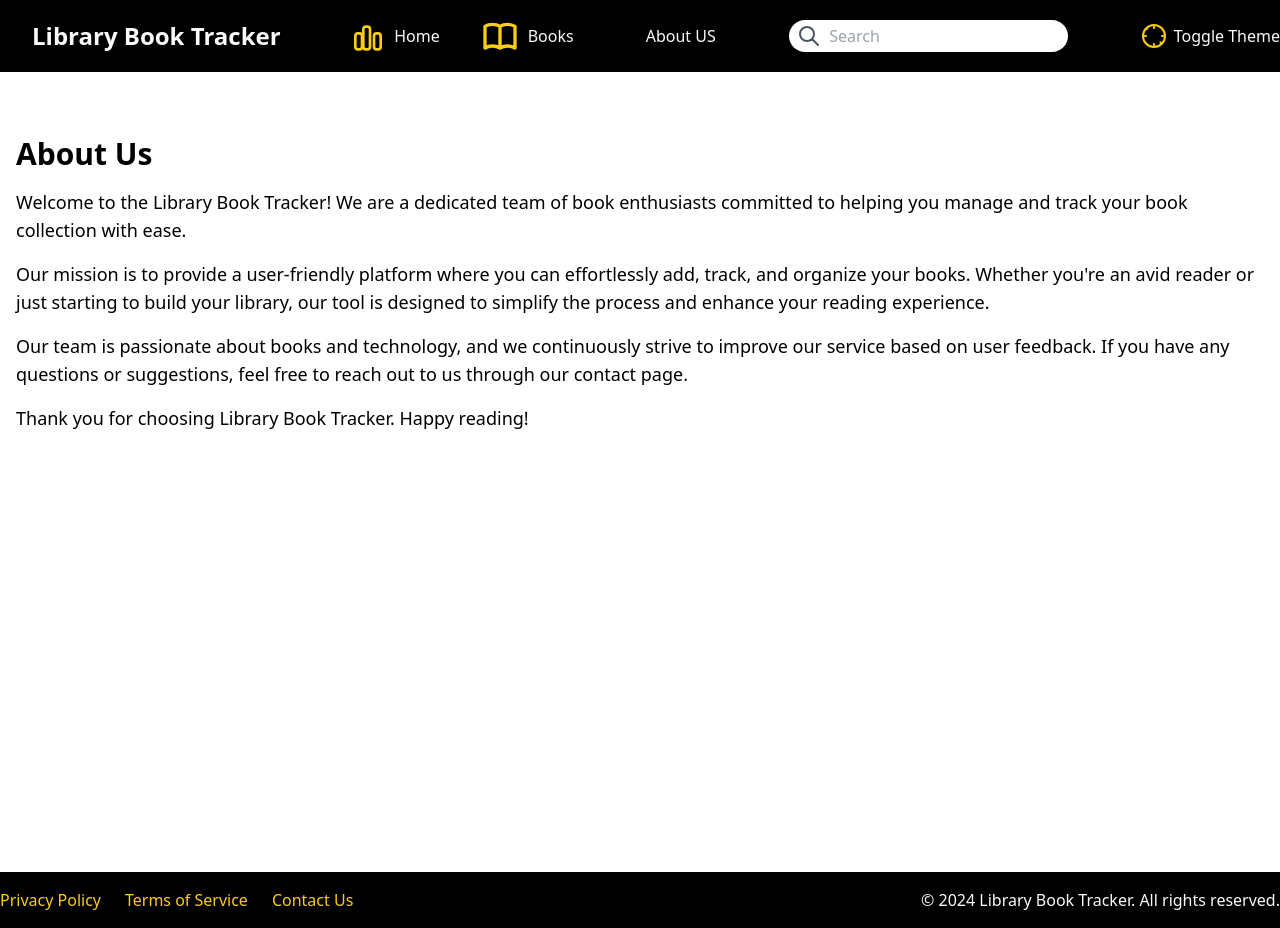
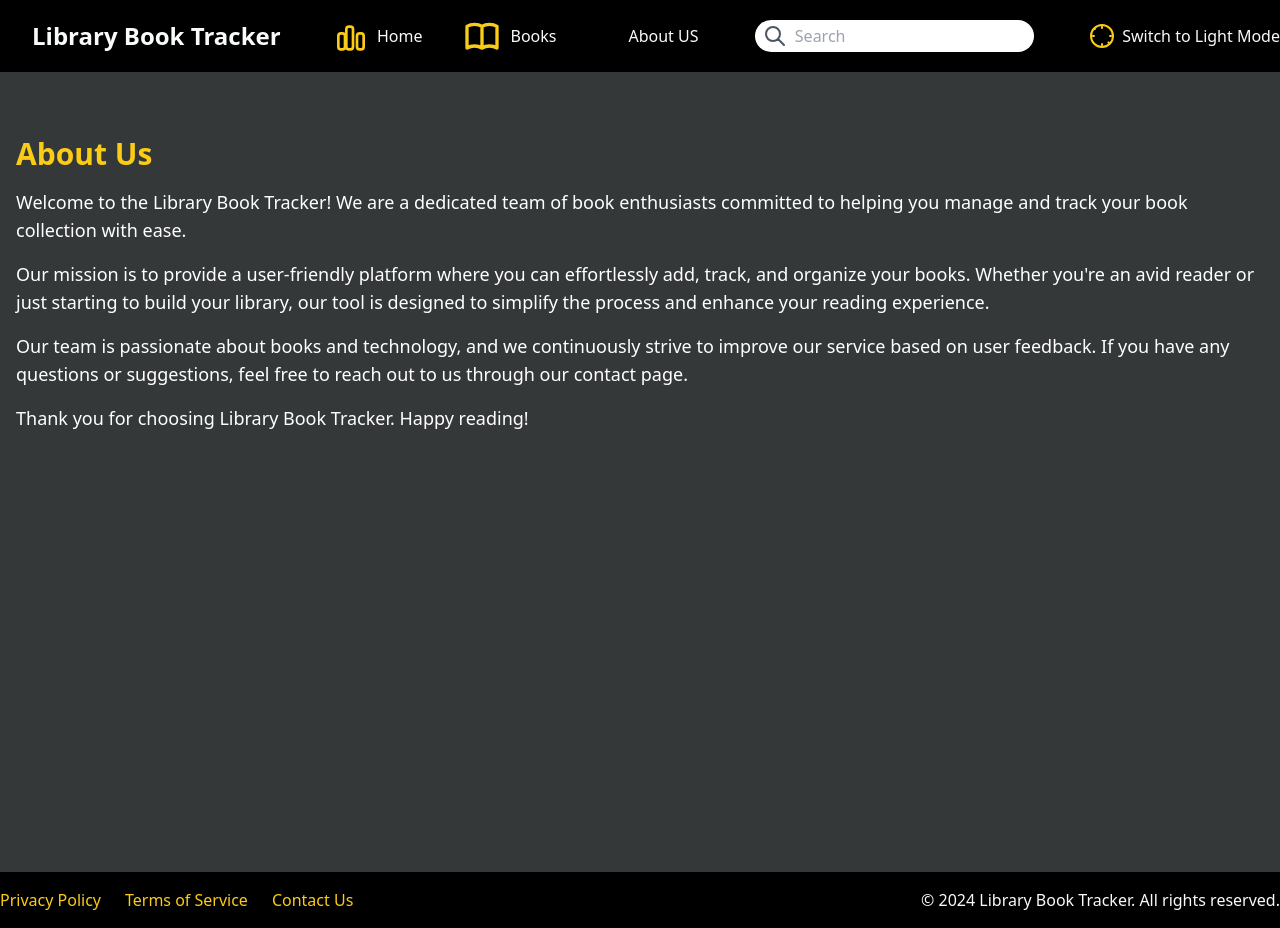
Before and after one commit to Raghadkatout08/library-book-tracker-routing, a Next.js app: page /about in a window 1280 px wide. Built offline with nearby package versions, Linux system fonts and the light colour scheme.

Commit message:
library-book-tracker-theme

```diff
--- a/app/about/page.js
+++ b/app/about/page.js
@@ -4,19 +4,19 @@ export const metadata = {
 }
 function AboutUs() {
     return (
-      <div className="flex flex-col min-h-screen">
-        <main className="flex-grow p-4 pt-16 relative">
-          <h1 className="text-3xl font-bold mb-4">About Us</h1>
-          <p className="text-lg mb-4">
+      <div className="flex flex-col min-h-screen relative">
+        <main className="flex-grow p-4 pt-16 relative  bg-gray-300 dark:bg-[#353839]">
+          <h1 className="text-3xl font-bold mb-4 text-gray-900 dark:text-yellow-400">About Us</h1>
+          <p className="text-lg mb-4 text-gray-850 dark:text-white">
             Welcome to the Library Book Tracker! We are a dedicated team of book enthusiasts committed to helping you manage and track your book collection with ease.
           </p>
-          <p className="text-lg mb-4">
+          <p className="text-lg mb-4 text-gray-850 dark:text-white">
             Our mission is to provide a user-friendly platform where you can effortlessly add, track, and organize your books. Whether you're an avid reader or just starting to build your library, our tool is designed to simplify the process and enhance your reading experience.
           </p>
-          <p className="text-lg mb-4">
+          <p className="text-lg mb-4 text-gray-850 dark:text-white">
             Our team is passionate about books and technology, and we continuously strive to improve our service based on user feedback. If you have any questions or suggestions, feel free to reach out to us through our contact page.
           </p>
-          <p className="text-lg">
+          <p className="text-lg text-gray-850 dark:text-white">
             Thank you for choosing Library Book Tracker. Happy reading!
           </p>
         </main>
--- a/app/components/BooksList.js
+++ b/app/components/BooksList.js
@@ -4,7 +4,7 @@ function BooksList({ books }) {
   const sortedBooks = useSortedBooks(books);
 
   if (!sortedBooks || sortedBooks.length === 0) {
-    return <p className="text-center text-gray-500">No books available.</p>;
+    return <p className="text-center text-gray-700 dark:text-white">No books available.</p>;
   }
 
   return (
--- a/app/components/Header.js
+++ b/app/components/Header.js
@@ -3,7 +3,11 @@ import { ContextTheme } from "../context/theme";
 function Header() {
 
     const {isDarkTheme, togglethemeHandler} = useContext(ContextTheme)
-    return (
+
+    const lightThemePath = "M12 3v1m0 16v1m-9-9h1m16 0h1M4.22 4.22l.707.707M18.364 18.364l.707.707M1 12a11 11 0 1022 0 11 11 0 10-22 0z";
+    const darkThemePath = "M12 21v-8.25M15.75 21v-8.25M8.25 21v-8.25M3 9l9-6 9 6m-1.5 12V10.332A48.36 48.36 0 0 0 12 9.75c-2.551 0-5.056.2-7.5.582V21M3 21h18M12 6.75h.008v.008H12V6.75Z";
+
+        return (
         < nav class="bg-gray-700 dark:bg-black" >
             <div class="container mx-auto py-4 flex justify-between items-center">
 
@@ -55,11 +59,13 @@ function Header() {
                     <input class="outline-none" type="text" placeholder="Search" />
                 </div>
 
-                <div class="flex items-center space-x-2">
-                            <svg xmlns="http://www.w3.org/2000/svg" className="h-6 w-6 text-yellow-400" fill="none" viewBox="0 0 24 24" stroke="currentColor">
-                                <path strokeLinecap="round" strokeLinejoin="round" strokeWidth="2" d="M12 3v1m0 16v1m-9-9h1m16 0h1M4.22 4.22l.707.707M18.364 18.364l.707.707M1 12a11 11 0 1022 0 11 11 0 10-22 0z" />
-                            </svg>
-                        <button onClick={togglethemeHandler} href="#" class="text-gray-50">Toggle Theme</button>
+                <div className="flex items-center space-x-2">
+                    <svg xmlns="http://www.w3.org/2000/svg" className="h-6 w-6 text-yellow-400" fill="none" viewBox="0 0 24 24" stroke="currentColor">
+                        <path strokeLinecap="round" strokeLinejoin="round" strokeWidth="2" d={isDarkTheme ? lightThemePath : darkThemePath} />
+                    </svg>
+                    <button onClick={togglethemeHandler} className="text-gray-50">
+                        {isDarkTheme ? "Switch to Light Mode" : "Switch to Dark Mode"}
+                    </button>
                 </div>
 
             </div>
--- a/app/context/theme.js
+++ b/app/context/theme.js
@@ -27,12 +27,16 @@ export default function ThemeWrapper({ children }) {
         localStorage.setItem("isDarkTheme", JSON.stringify(newTheme));
     }
 
+    useEffect(() =>{
+    initialThemeHandler();
+    }, []);
+
+
     const globalState = {
-        isDarkTheme : true,
+        isDarkTheme,
         togglethemeHandler,
     };
 
-    useEffect(() => initialThemeHandler());
 
     return(
             <ContextTheme.Provider value={globalState}>
```
